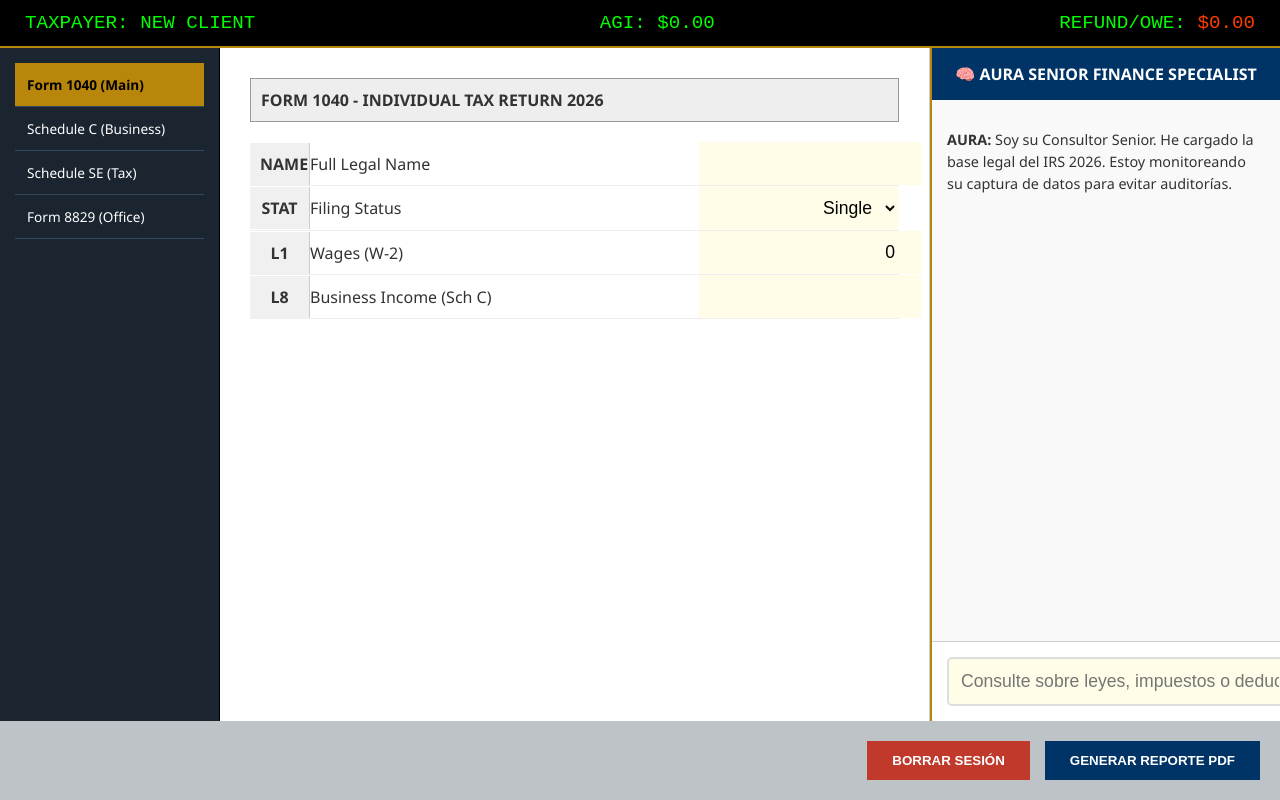
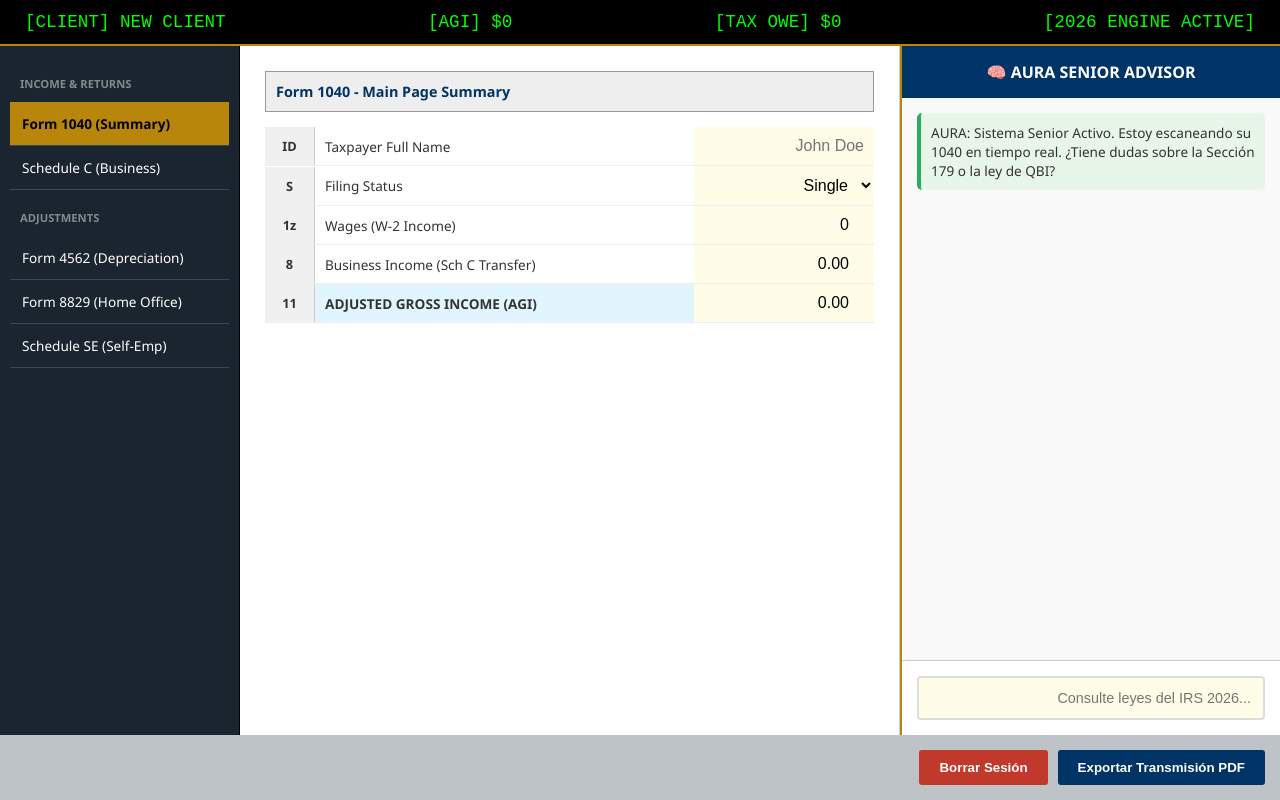
Before and after one commit to mayroga/TAX-MAYKEL, a plain HTML site: page index.html in a window 1280 px wide. Drawn offline with Linux system fonts and the light colour scheme.

Commit message:
Update index.html

```diff
--- a/index.html
+++ b/index.html
@@ -4,170 +4,212 @@
     <meta charset="UTF-8">
     <title>AL CIELO - Senior Tax Intelligence Portal</title>
     <style>
-        :root { --drake-blue: #003366; --gold: #b8860b; --irs-gray: #f4f4f4; }
-        body { font-family: 'Segoe UI', Arial; margin: 0; background: #2c3e50; color: #333; height: 100vh; display: flex; flex-direction: column; }
+        :root { --drake-blue: #003366; --gold: #b8860b; --irs-gray: #f4f4f4; --danger: #c0392b; --success: #27ae60; }
+        body { font-family: 'Segoe UI', Arial, sans-serif; margin: 0; background: #2c3e50; color: #333; height: 100vh; display: flex; flex-direction: column; overflow: hidden; }
 
-        /* Barra de Estado Profesional */
-        .status-bar { background: #000; color: #00ff00; padding: 12px 25px; display: flex; justify-content: space-between; font-family: 'Courier New', monospace; font-size: 1.2rem; border-bottom: 2px solid var(--gold); }
+        /* Dashboard Header */
+        .status-bar { background: #000; color: #00ff00; padding: 12px 25px; display: flex; justify-content: space-between; font-family: 'Courier New', monospace; font-size: 1.1rem; border-bottom: 2px solid var(--gold); }
 
-        .main-layout { display: grid; grid-template-columns: 220px 1fr 350px; flex-grow: 1; overflow: hidden; }
+        .main-layout { display: grid; grid-template-columns: 240px 1fr 380px; flex-grow: 1; overflow: hidden; }
 
-        /* Navegación Drake */
-        .sidebar { background: #1a252f; color: white; padding: 15px; border-right: 1px solid #000; }
-        .nav-item { padding: 12px; cursor: pointer; border-bottom: 1px solid #34495e; font-size: 0.85rem; transition: 0.3s; }
+        /* Navigation Sidebar */
+        .sidebar { background: #1a252f; color: white; padding: 10px; border-right: 1px solid #000; }
+        .sidebar h3 { font-size: 0.7rem; color: #7f8c8d; text-transform: uppercase; margin-top: 20px; padding-left: 10px; }
+        .nav-item { padding: 12px; cursor: pointer; border-bottom: 1px solid #34495e; font-size: 0.85rem; transition: 0.2s; }
         .nav-item:hover, .active { background: var(--gold); color: black; font-weight: bold; }
 
-        /* Workspace */
-        .workspace { background: white; padding: 30px; overflow-y: auto; border-right: 1px solid #ccc; }
-        .form-header { background: #eee; padding: 10px; border: 1px solid #999; font-weight: bold; margin-bottom: 20px; text-transform: uppercase; }
-        .row { display: grid; grid-template-columns: 60px 1fr 200px; border-bottom: 1px solid #eee; align-items: center; }
-        .ln { background: #f0f0f0; padding: 10px; text-align: center; font-weight: bold; border-right: 1px solid #ccc; }
-        input, select { width: 100%; border: 1px solid transparent; padding: 10px; text-align: right; font-size: 1.1rem; background: #fffde7; outline: none; }
+        /* Workspace Core */
+        .workspace { background: white; padding: 25px; overflow-y: auto; border-right: 1px solid #ccc; position: relative; }
+        .form-header { background: #eee; padding: 10px; border: 1px solid #999; font-weight: bold; margin-bottom: 15px; font-size: 0.9rem; color: var(--drake-blue); }
+        .row { display: grid; grid-template-columns: 50px 1fr 180px; border-bottom: 1px solid #eee; align-items: center; }
+        .ln { background: #f0f0f0; padding: 10px; text-align: center; font-weight: bold; border-right: 1px solid #ccc; font-size: 0.8rem; }
+        .desc { padding-left: 10px; font-size: 0.85rem; }
+        input, select { width: 100%; border: none; padding: 10px; text-align: right; font-size: 1rem; background: #fffde7; outline: none; box-sizing: border-box; }
         input:focus { background: white; border-bottom: 2px solid var(--gold); }
+        .highlight-row { background: #e1f5fe !important; font-weight: bold; }
 
-        /* IA AURA Senior Finance Specialist */
+        /* AURA SPECIALIST PANEL */
         .aura-panel { background: #fdfefe; display: flex; flex-direction: column; border-left: 2px solid var(--gold); }
-        .aura-header { background: var(--drake-blue); color: white; padding: 15px; text-align: center; font-weight: bold; font-size: 1rem; }
-        .aura-chat { flex-grow: 1; padding: 15px; overflow-y: auto; background: #f9f9f9; font-size: 0.9rem; line-height: 1.5; }
-        .aura-input { padding: 15px; border-top: 1px solid #ccc; background: white; }
-        #query { width: 100%; padding: 12px; border: 2px solid #ddd; border-radius: 5px; }
+        .aura-header { background: var(--drake-blue); color: white; padding: 15px; text-align: center; font-weight: bold; }
+        .aura-chat { flex-grow: 1; padding: 15px; overflow-y: auto; background: #f9f9f9; font-size: 0.85rem; }
+        .aura-input-box { padding: 15px; border-top: 1px solid #ccc; background: white; }
+        #query { width: 100%; padding: 12px; border: 2px solid #ddd; border-radius: 4px; font-size: 0.9rem; }
+        .bot-msg { margin-bottom: 15px; padding: 10px; border-radius: 5px; background: #e8f5e9; border-left: 4px solid var(--success); }
+        .alert-msg { margin-bottom: 15px; padding: 10px; border-radius: 5px; background: #ffebee; border-left: 4px solid var(--danger); font-weight: bold; }
 
-        .btn-group { padding: 20px; background: #bdc3c7; display: flex; gap: 15px; justify-content: flex-end; }
-        button { padding: 12px 25px; cursor: pointer; font-weight: bold; border: none; text-transform: uppercase; }
-        .btn-print { background: var(--drake-blue); color: white; }
-        .btn-del { background: #c0392b; color: white; }
+        /* Controls */
+        .footer-nav { padding: 15px; background: #bdc3c7; display: flex; gap: 10px; justify-content: flex-end; }
+        button { padding: 10px 20px; cursor: pointer; font-weight: bold; border: none; border-radius: 3px; }
+        .btn-p { background: var(--drake-blue); color: white; }
+        .btn-d { background: var(--danger); color: white; }
         .hidden { display: none; }
     </style>
 </head>
 <body>
 
 <div class="status-bar">
-    <span>TAXPAYER: <span id="st-name">NEW CLIENT</span></span>
-    <span>AGI: <span id="st-agi">$0.00</span></span>
-    <span>REFUND/OWE: <span id="st-tax" style="color: #ff3d00;">$0.00</span></span>
+    <span>[CLIENT] <span id="st-name">NOT SELECTED</span></span>
+    <span>[AGI] <span id="st-agi">$0.00</span></span>
+    <span>[TAX OWE] <span id="st-tax">$0.00</span></span>
+    <span>[2026 ENGINE ACTIVE]</span>
 </div>
 
 <div class="main-layout">
     <nav class="sidebar">
-        <div class="nav-item active" onclick="showF('1040')">Form 1040 (Main)</div>
+        <h3>Income & Returns</h3>
+        <div class="nav-item active" onclick="showF('1040')">Form 1040 (Summary)</div>
         <div class="nav-item" onclick="showF('schc')">Schedule C (Business)</div>
-        <div class="nav-item" onclick="showF('schse')">Schedule SE (Tax)</div>
-        <div class="nav-item" onclick="showF('8829')">Form 8829 (Office)</div>
+        <h3>Adjustments</h3>
+        <div class="nav-item" onclick="showF('4562')">Form 4562 (Depreciation)</div>
+        <div class="nav-item" onclick="showF('8829')">Form 8829 (Home Office)</div>
+        <div class="nav-item" onclick="showF('se')">Schedule SE (Self-Emp)</div>
     </nav>
 
     <main class="workspace">
         <div id="f-1040">
-            <div class="form-header">Form 1040 - Individual Tax Return 2026</div>
-            <div class="row"><div class="ln">NAME</div><div class="desc">Full Legal Name</div><input type="text" id="name" oninput="runEngine()"></div>
-            <div class="row"><div class="ln">STAT</div><div class="desc">Filing Status</div>
-                <select id="status" onchange="runEngine()">
+            <div class="form-header">Form 1040 - Main Page Summary</div>
+            <div class="row"><div class="ln">ID</div><div class="desc">Taxpayer Full Name</div><input type="text" id="name" placeholder="John Doe" oninput="run()"></div>
+            <div class="row"><div class="ln">S</div><div class="desc">Filing Status</div>
+                <select id="stat" onchange="run()">
                     <option value="single">Single</option>
                     <option value="mfj">Married Filing Jointly</option>
                     <option value="hoh">Head of Household</option>
                 </select>
             </div>
-            <div class="row"><div class="ln">L1</div><div class="desc">Wages (W-2)</div><input type="number" id="w2" value="0" oninput="runEngine()"></div>
-            <div class="row"><div class="ln">L8</div><div class="desc">Business Income (Sch C)</div><input type="number" id="schc_link" readonly></div>
+            <div class="row"><div class="ln">1z</div><div class="desc">Wages (W-2 Income)</div><input type="number" id="w2" value="0" oninput="run()"></div>
+            <div class="row"><div class="ln">8</div><div class="desc">Business Income (Sch C Transfer)</div><input type="number" id="sc_link" readonly></div>
+            <div class="row highlight-row"><div class="ln">11</div><div class="desc">ADJUSTED GROSS INCOME (AGI)</div><input type="number" id="agi_val" readonly></div>
         </div>
 
         <div id="f-schc" class="hidden">
-            <div class="form-header">Schedule C - Profit or Loss from Business</div>
-            <div class="row"><div class="ln">L1</div><div class="desc">Gross Receipts / 1099-NEC</div><input type="number" id="gross" value="0" oninput="runEngine()"></div>
-            <div class="row"><div class="ln">L28</div><div class="desc">Total Expenses</div><input type="number" id="exp" value="0" oninput="runEngine()"></div>
-            <div class="row" style="background:#e8f5e9;"><div class="ln">L31</div><div class="desc"><b>NET PROFIT</b></div><input type="number" id="net" readonly></div>
+            <div class="form-header">Schedule C - Profit or Loss From Business</div>
+            <div class="row"><div class="ln">1</div><div class="desc">Gross Receipts or Sales</div><input type="number" id="gross" value="0" oninput="run()"></div>
+            <div class="row"><div class="ln">2</div><div class="desc">Returns and Allowances</div><input type="number" id="returns" value="0" oninput="run()"></div>
+            <div class="row"><div class="ln">13</div><div class="desc">Depreciation (From 4562)</div><input type="number" id="dep_link" readonly></div>
+            <div class="row"><div class="ln">28</div><div class="desc">Other Business Expenses</div><input type="number" id="exp" value="0" oninput="run()"></div>
+            <div class="row highlight-row"><div class="ln">31</div><div class="desc">NET PROFIT OR LOSS</div><input type="number" id="net" readonly></div>
+        </div>
+
+        <div id="f-4562" class="hidden">
+            <div class="form-header">Form 4562 - Depreciation and Amortization</div>
+            <div class="row"><div class="ln">179</div><div class="desc">Section 179 Expense Deduction</div><input type="number" id="s179" value="0" oninput="run()"></div>
+            <div class="row"><div class="ln">19</div><div class="desc">MACRS Depreciation (5-7 Years)</div><input type="number" id="macrs" value="0" oninput="run()"></div>
+            <div class="row highlight-row"><div class="ln">22</div><div class="desc">TOTAL DEPRECIATION</div><input type="number" id="total_dep" readonly></div>
         </div>
     </main>
 
     <aside class="aura-panel">
-        <div class="aura-header">🧠 AURA SENIOR FINANCE SPECIALIST</div>
+        <div class="aura-header">🧠 AURA SENIOR ADVISOR</div>
         <div class="aura-chat" id="chat">
-            <p><strong>AURA:</strong> Soy su Consultor Senior. He cargado la base legal del IRS 2026. Estoy monitoreando su captura de datos para evitar auditorías.</p>
+            <div class="bot-msg">AURA: Sistema Senior Activo. Estoy escaneando su 1040 en tiempo real. ¿Tiene dudas sobre la Sección 179 o la ley de QBI?</div>
         </div>
-        <div class="aura-input">
-            <input type="text" id="query" placeholder="Consulte sobre leyes, impuestos o deducciones..." onkeypress="ask(event)">
+        <div class="aura-input-box">
+            <input type="text" id="query" placeholder="Consulte leyes del IRS 2026..." onkeypress="ask(event)">
         </div>
     </aside>
 </div>
 
-<div class="btn-group">
-    <button class="btn-del" onclick="location.reload()">Borrar Sesión</button>
-    <button class="btn-print" onclick="window.print()">Generar Reporte PDF</button>
+<div class="footer-nav">
+    <button class="btn-d" onclick="location.reload()">Borrar Sesión</button>
+    <button class="btn-p" onclick="window.print()">Exportar Transmisión PDF</button>
 </div>
 
 <script>
-    const BRACKETS = {
-        single: { std: 15700, rates: [[11600, 0.10], [47150, 0.12], [100525, 0.22]] },
-        mfj: { std: 31400, rates: [[23200, 0.10], [94300, 0.12], [201050, 0.22]] }
-    };
+    const DED = { single: 15700, mfj: 31400, hoh: 23550 };
 
-    function runEngine() {
+    function run() {
+        // Data Retrieval
+        const name = document.getElementById('name').value.toUpperCase();
         const w2 = parseFloat(document.getElementById('w2').value) || 0;
         const gross = parseFloat(document.getElementById('gross').value) || 0;
-        const expenses = parseFloat(document.getElementById('exp').value) || 0;
-        const stat = document.getElementById('status').value;
+        const ret = parseFloat(document.getElementById('returns').value) || 0;
+        const exp = parseFloat(document.getElementById('exp').value) || 0;
+        const s179 = parseFloat(document.getElementById('s179').value) || 0;
+        const macrs = parseFloat(document.getElementById('macrs').value) || 0;
+        const stat = document.getElementById('stat').value;
 
-        // 1. Sch C Logic
-        const netProfit = Math.max(0, gross - expenses);
+        // 1. Depreciation Engine
+        const totalDep = s179 + macrs;
+        document.getElementById('total_dep').value = totalDep.toFixed(2);
+        document.getElementById('dep_link').value = totalDep.toFixed(2);
+
+        // 2. Schedule C Engine
+        const netProfit = Math.max(0, (gross - ret) - exp - totalDep);
         document.getElementById('net').value = netProfit.toFixed(2);
-        document.getElementById('schc_link').value = netProfit.toFixed(2);
+        document.getElementById('sc_link').value = netProfit.toFixed(2);
 
-        // 2. Self-Employment Tax (SE) - 15.3%
+        // 3. SE Tax Engine (Self-Employment)
         const seTax = netProfit * 0.9235 * 0.153;
 
-        // 3. AGI
+        // 4. AGI Engine
         const agi = (w2 + netProfit) - (seTax / 2);
+        document.getElementById('agi_val').value = agi.toFixed(2);
+
+        // Update Status Bar
+        document.getElementById('st-name').innerText = name || "NEW CLIENT";
         document.getElementById('st-agi').innerText = `$${agi.toLocaleString()}`;
-        document.getElementById('st-name').innerText = document.getElementById('name').value.toUpperCase() || "NEW CLIENT";
 
-        // 4. Tax Calculation (Brackets)
-        const stdDed = BRACKETS[stat]?.std || 15700;
-        const taxable = Math.max(0, agi - stdDed);
-        let incomeTax = 0;
-        // Simplificación de brackets para peso inmediato
-        incomeTax = taxable * 0.12;
+        // 5. Tax Bracket Logic (Simplified Progresive)
+        const taxable = Math.max(0, agi - DED[stat]);
+        let tax = 0;
+        if(taxable > 100000) tax = taxable * 0.24;
+        else if(taxable > 50000) tax = taxable * 0.22;
+        else tax = taxable * 0.12;
 
-        const totalOwe = incomeTax + seTax;
-        document.getElementById('st-tax').innerText = `$${totalOwe.toLocaleString()}`;
+        const finalDebt = tax + seTax;
+        document.getElementById('st-tax').innerText = `$${finalDebt.toLocaleString()}`;
 
-        // Alertas Senior de AURA
-        if(expenses > (gross * 0.5) && gross > 0) {
-            pushAura("⚠️ RIESGO: Gastos > 50%. El IRS exige registros de millaje (Logbooks) estrictos para esta proporción.");
+        // IA ADVISORY LOGIC (PREVENTIVE)
+        audit(gross, exp, netProfit, s179);
+    }
+
+    function audit(g, e, n, s) {
+        const log = document.getElementById('chat');
+        if(e > (g * 0.6) && g > 0) {
+            push("⚠️ ALERTA SENIOR: Gastos mayores al 60%. Esto disparará una auditoría de 'Hobby Loss'. Documente su intención de lucro.", "alert-msg");
+        }
+        if(n > 60000) {
+            push("💡 ESTRATEGIA AURA: Su utilidad supera los $60k. Recomiende conversión a S-Corp para ahorrar el 15.3% de impuestos sobre distribuciones.", "bot-msg");
+        }
+        if(s > 0 && g < s) {
+            push("🚫 ERROR LEGAL: La Sección 179 no puede crear una pérdida neta. El excedente debe ser arrastrado (Carryover).", "alert-msg");
         }
     }
 
     function ask(e) {
         if(e.key === 'Enter') {
             const q = e.target.value.toLowerCase();
-            const log = document.getElementById('chat');
-            let r = "Como especialista senior, le sugiero referirse a la Publicación 17. ¿Desea que analice un anexo específico?";
+            let r = "Como su Senior Advisor, le sugiero revisar la Publicación 17. ¿Desea que verifique el umbral de QBI?";
 
-            if(q.includes("home office")) r = "El Form 8829 requiere uso EXCLUSIVO. Método simplificado: $5/sqft. Método Real: Prorrateo de utilidades e intereses hipotecarios.";
-            if(q.includes("comida")) r = "Deducción de comidas 50%. Debe documentar: Quién, Dónde, Cuándo y el Propósito de Negocio (Business Nexus).";
-            if(q.includes("s-corp")) r = "Si el Net Profit excede $60k, la S-Corp es la vía para eludir el 15.3% de SE Tax sobre distribuciones. Es el 'blindaje' fiscal recomendado.";
-            if(q.includes("irs") || q.includes("auditoria")) r = "Bajo mi supervisión, estamos triangulando Ingresos vs Gastos. La clave es la consistencia con el código NAICS de la actividad.";
+            if(q.includes("179")) r = "La Sección 179 permite deducir el 100% de equipo (como camiones pesados) en el año de compra, siempre que se use >50% para negocio.";
+            if(q.includes("depreciacion")) r = "Utilizamos MACRS para activos fijos. Para vehículos de pasajeros, aplican límites de 'Luxury Auto', pero para carga es ilimitado bajo 179.";
+            if(q.includes("qbi")) r = "La deducción 199A permite excluir el 20% de su ingreso neto del impuesto sobre la renta si califica como negocio pass-through.";
+            if(q.includes("irs") || q.includes("miedo")) r = "Bajo mi asesoría técnica, cada línea está respaldada por el Internal Revenue Code. La clave es la consistencia de los datos.";
 
-            log.innerHTML += `<p style='color:blue'><strong>Usted:</strong> ${e.target.value}</p>`;
-            log.innerHTML += `<p><strong>AURA:</strong> ${r}</p>`;
+            push(`<strong>Usted:</strong> ${e.target.value}`, "bot-msg", true);
+            push(`<strong>AURA:</strong> ${r}`, "bot-msg");
             e.target.value = "";
-            log.scrollTop = log.scrollHeight;
         }
     }
 
-    function pushAura(m) {
-        const log = document.getElementById('chat');
-        if(!log.innerHTML.includes(m)) {
-            log.innerHTML += `<p style='color:red'><strong>AURA:</strong> ${m}</p>`;
-            log.scrollTop = log.scrollHeight;
-        }
+    function push(m, cls, isUser = false) {
+        const chat = document.getElementById('chat');
+        const div = document.createElement('div');
+        div.className = cls;
+        if(isUser) div.style.background = "#fff";
+        div.innerHTML = m;
+        chat.appendChild(div);
+        chat.scrollTop = chat.scrollHeight;
     }
 
     function showF(id) {
-        document.getElementById('f-1040').classList.add('hidden');
-        document.getElementById('f-schc').classList.add('hidden');
+        document.querySelectorAll('.workspace > div').forEach(d => d.classList.add('hidden'));
         document.getElementById('f-' + id).classList.remove('hidden');
         document.querySelectorAll('.nav-item').forEach(n => n.classList.remove('active'));
         event.target.classList.add('active');
     }
+
+    run(); // Initialize
 </script>
 </body>
 </html>
```
